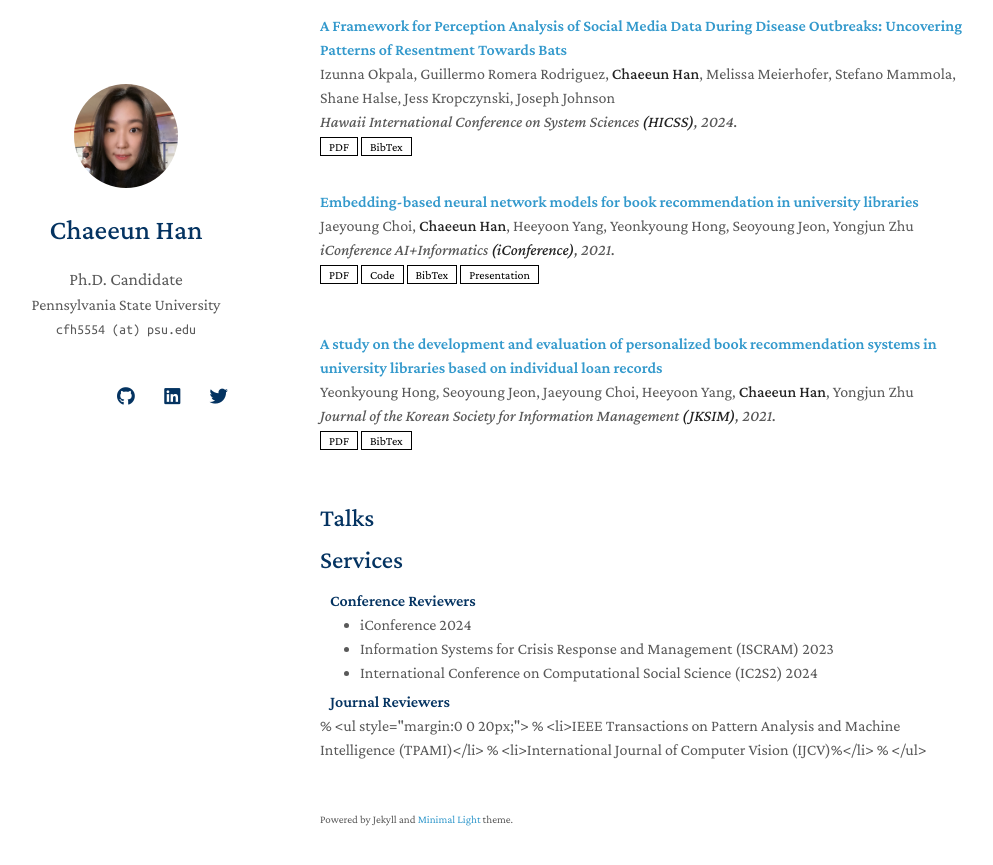
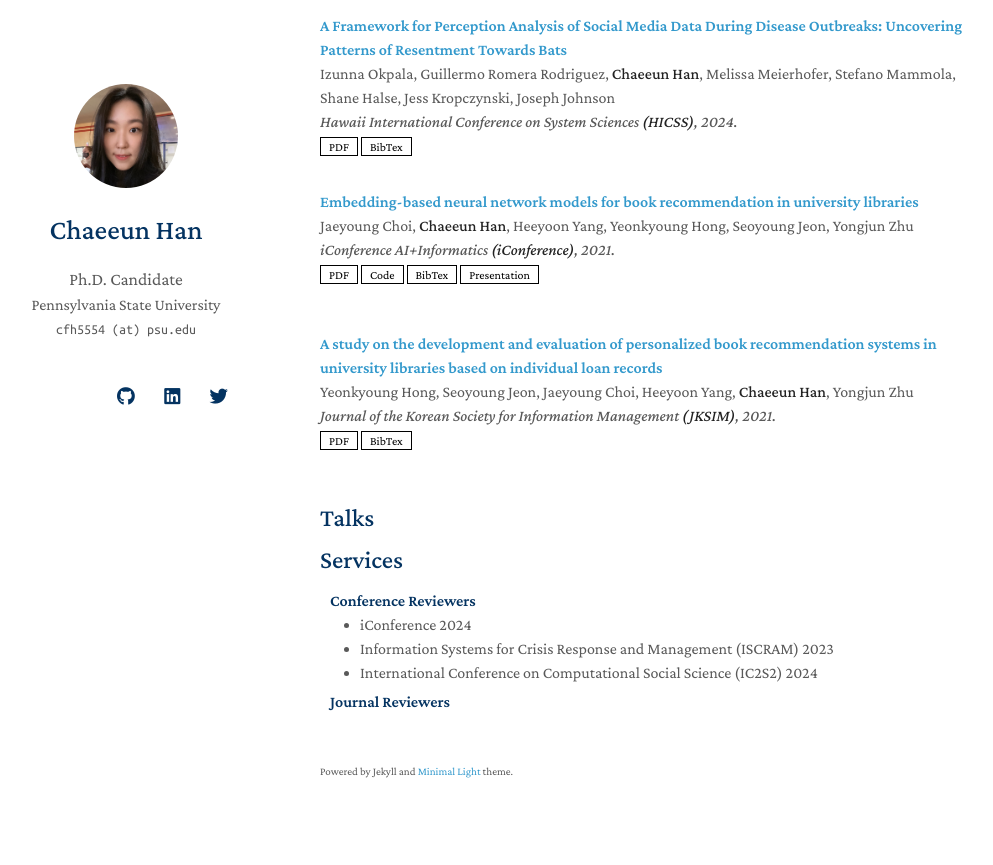
Before and after one commit to chaeeun-h/chaeeun-h.github.io, a Jekyll site: the page built from index.md, in a window 1280 px wide and 900 px high, scrolled down 1233 px. Shown: the top 865 px of the window, without its empty margins (150-1143 px from the left). Built offline with Jekyll 4.4.1, drawn with Linux system fonts in a browser that asks for light colours; nearby versions of some CDN libraries; a style sheet for code colours, icons or effects is not loaded; our own code applies the rules of GitHub Pages for plain Markdown files.

Commit message:
Update services.md

```diff
--- a/_includes/services.md
+++ b/_includes/services.md
@@ -10,7 +10,5 @@
 
 <h4 style="margin:0 10px 0;">Journal Reviewers</h4>
 
-% <ul style="margin:0 0 20px;">
-%  <li><a href="https://www.computer.org/csdl/journal/tp"><autocolor>IEEE Transactions on Pattern Analysis and Machine Intelligence (TPAMI)</autocolor></a></li>
-%  <li><a href="https://www.springer.com/journal/11263"><autocolor>International Journal of Computer Vision (IJCV)%</autocolor></a></li>
-% </ul>
+<ul style="margin:0 0 20px;">
+</ul>
```
